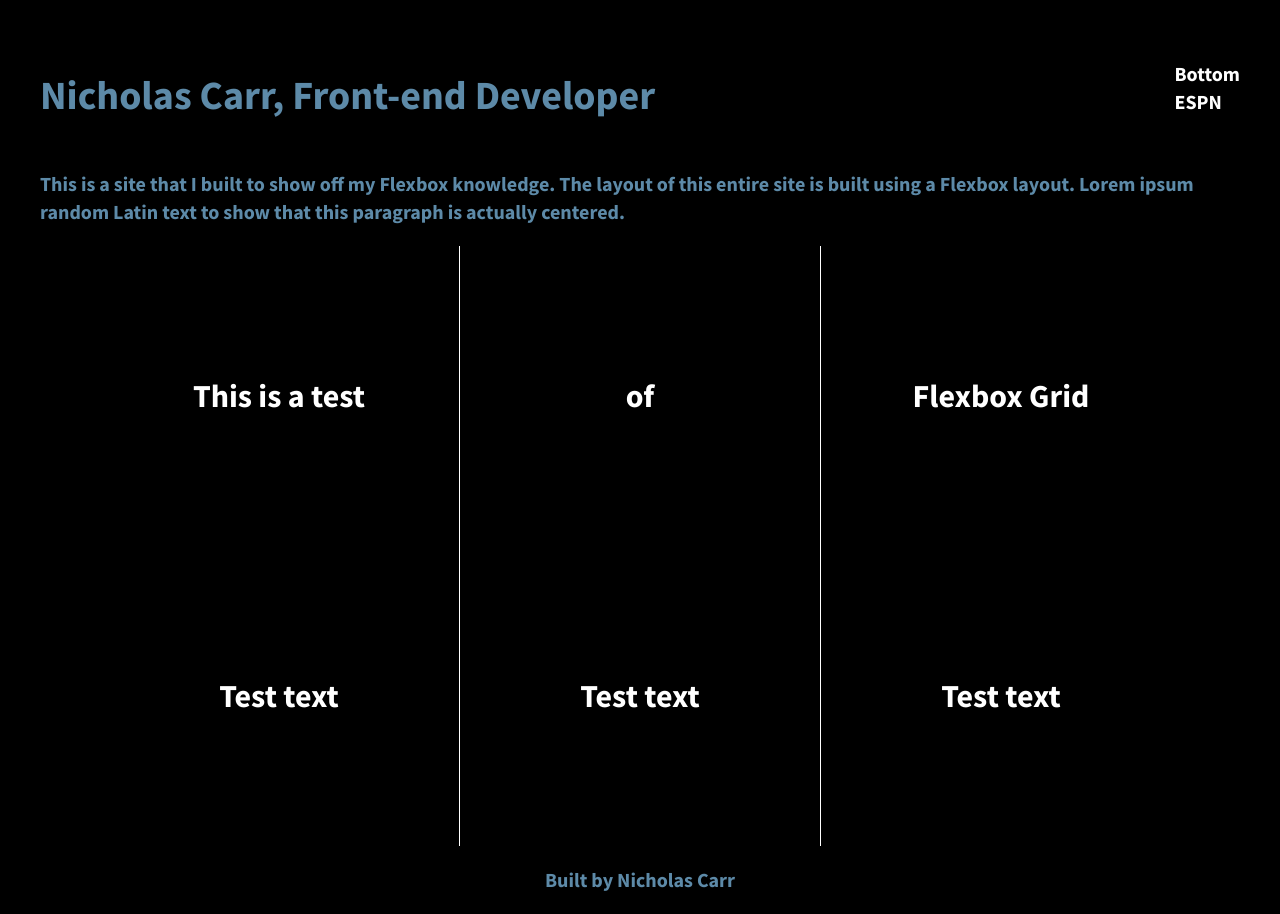
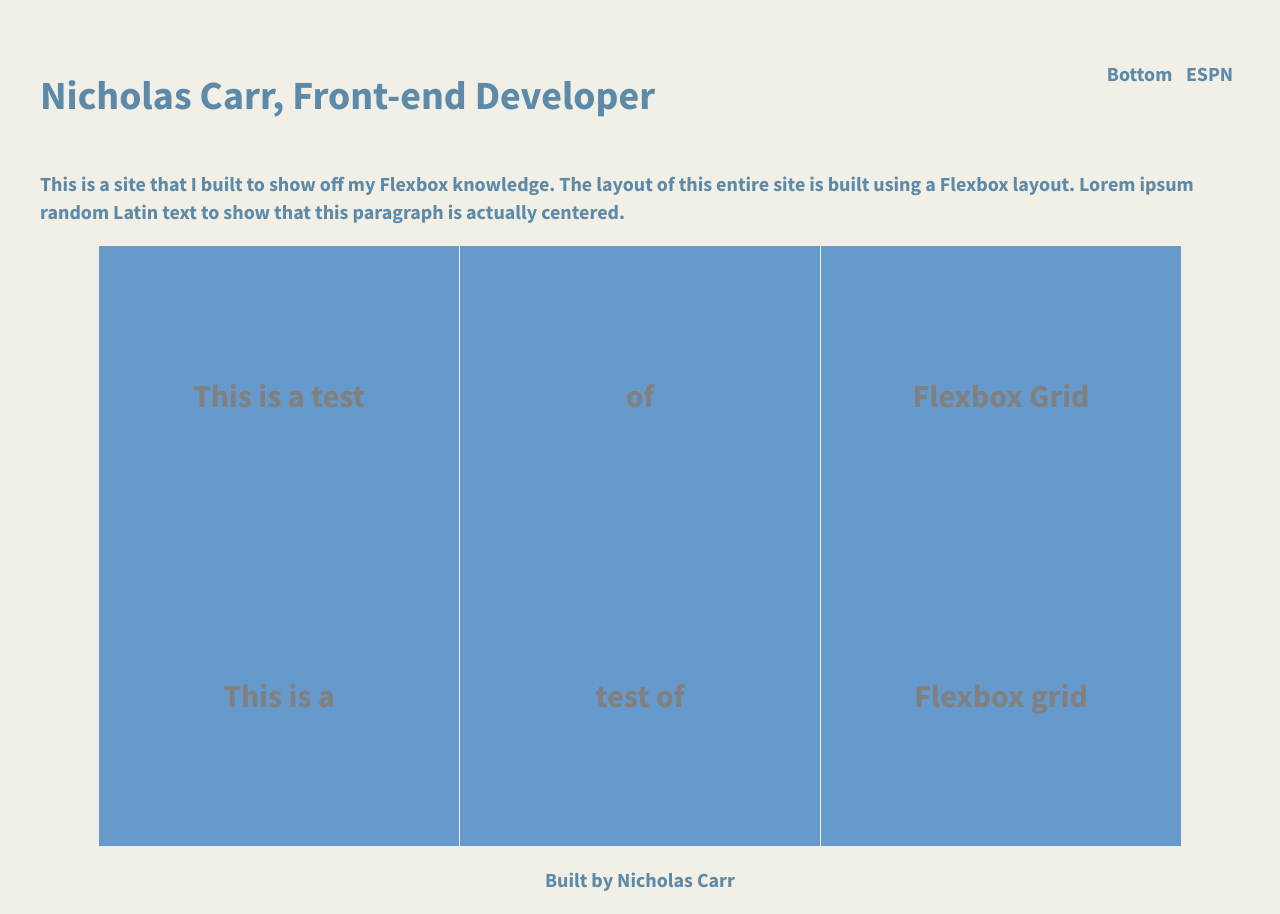
Before and after one commit to carrnicholas/flexbox-grid, a plain HTML site: page index.html in a window 1280 px wide. Drawn offline with nearby package versions, Linux system fonts and the light colour scheme.

Commit message:
Changed color scheme, fixed nav bar, added comments

```diff
--- a/css/main.css
+++ b/css/main.css
@@ -97,7 +97,7 @@ textarea {
 
 
 html { /* add height tag 100% here */
-  background-color: #000000;
+  background-color: #f2f0e6;
   height: 100%;
 }
 
@@ -132,16 +132,21 @@ header {
 
 #navbar a {
   text-decoration: none;
-  color: #ffffff;
+  color: #5d8aa8;
+}
+
+#navbar {
+  width: 15%;
 }
 
 #navbar a:hover {
-  color: #5d8aa8;
+  color: #c46210;
 }
 
 #navbar ul {
   list-style-type: none;
-  display: inline-block;
+  display: flex;
+  justify-content: space-around;
 }
 
 main p {
@@ -150,12 +155,12 @@ main p {
   align-items: center;
 }
 
-.div-1, .div-2, .div-3 { /* For the divs themselves */
+.div-1, .div-2, .div-3 { /* Changes here affect divs */
   /*give the divs a width of 30%, add display:flex, set justify-content and align-items to center*/
-  color: #ffffff;
+  color: #808080; /* changes text color in divs */
   line-height: 1.5em;
   font-size: 1.6em;
-  background-color: #000000;
+  background-color: #6699cc; /*changes color of divs themselves */
   height: 300px;
   display: flex;
   justify-content: center;
@@ -164,8 +169,8 @@ main p {
 }
 
 .div-2 {
-  border-left: 1px solid #ffffff;
-  border-right: 1px solid #ffffff;
+  border-left: 1px solid #f2f3f4;
+  border-right: 1px solid #f2f3f4;
 }
 
 .flex-thing {
--- a/index.html
+++ b/index.html
@@ -47,13 +47,13 @@
                 Flexbox Grid
             </div>
             <div class="div-3" class="flex-thing">
-              Test text
+              This is a
             </div>
             <div class="div-2" class="flex-thing">
-                Test text
+                test of
             </div>
             <div class="div-3" class="flex-thing">
-                Test text
+                Flexbox grid
             </div>
           <footer id="bottom">
             <p>Built by Nicholas Carr</p>
```
